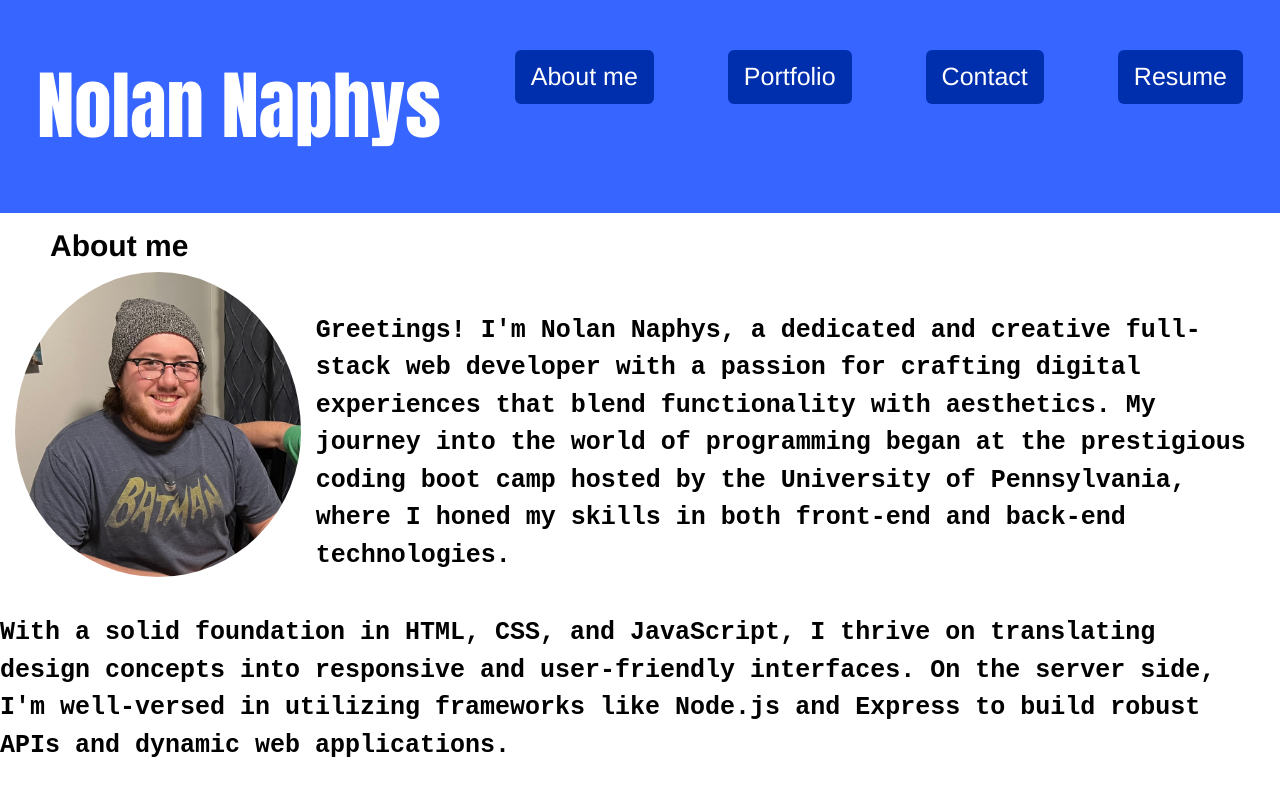
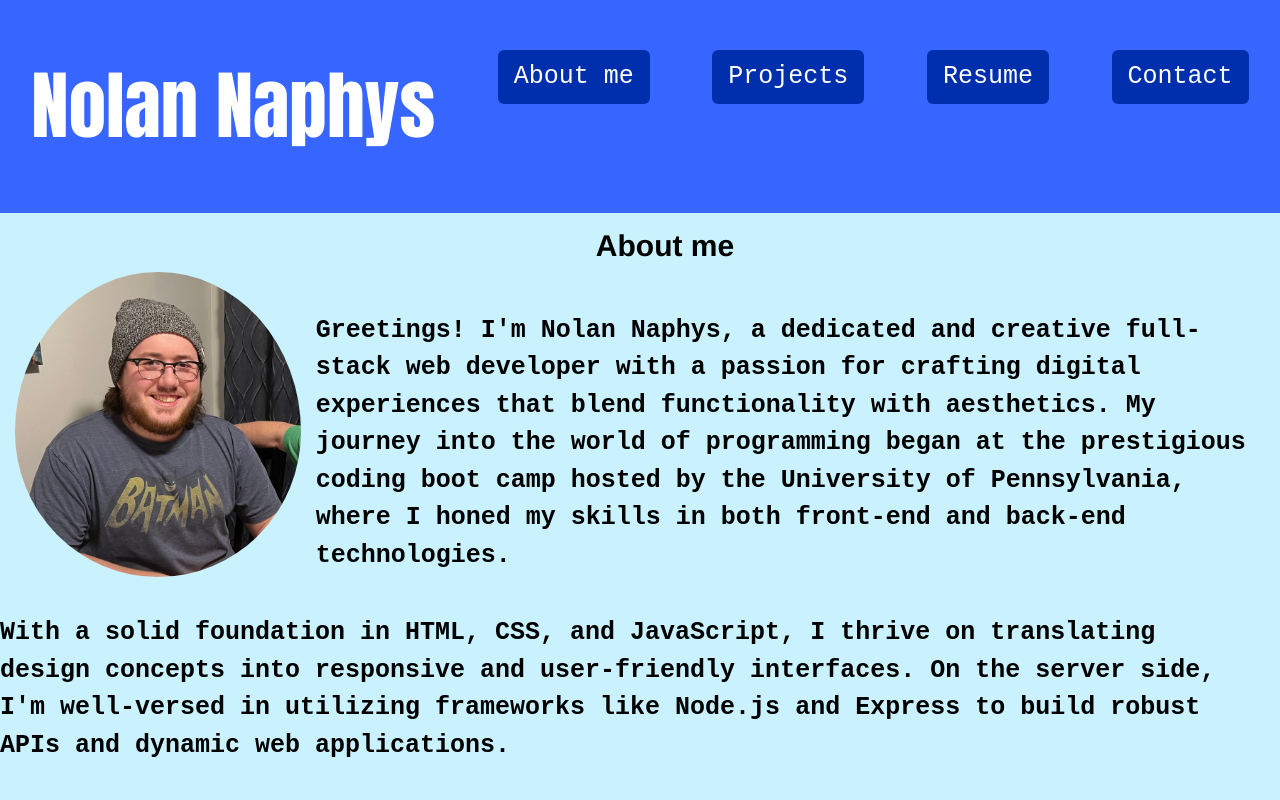
Before and after one commit to nolannaphys/react-portfolio, a React (Vite) app: page /about in a window 1280 px wide. Shown: the top 800 px of the page. Built offline with nearby package versions, Linux system fonts and the light colour scheme.

Commit message:
additional styling

```diff
--- a/src/components/Nav.css
+++ b/src/components/Nav.css
@@ -18,7 +18,7 @@
 
 .nav-pills .nav-item .nav-link {
     font-size: 25px;
-    font-family: 'helvetica';
+    font-family: 'Courier New', Courier, monospace;
     background-color: #002fae;
     color: #ffffff;
   }
--- a/src/components/Nav.jsx
+++ b/src/components/Nav.jsx
@@ -22,7 +22,15 @@ function Nav(){
                     to='/project'
                     className={currentPage === '/' ? 'nav-link active' : 'nav-link'}
                 >
-                    Portfolio
+                    Projects
+                </Link>
+            </li>
+            <li className="nav-item">
+                <Link
+                    to='/resume'
+                    className={currentPage === '/' ? 'nav-link active' : 'nav-link'}
+                >
+                    Resume
                 </Link>
             </li>
             <li className="nav-item">
@@ -33,14 +41,6 @@ function Nav(){
                     Contact
                 </Link>
             </li>
-            <li className="nav-item">
-                <Link
-                    to='/resume'
-                    className={currentPage === '/' ? 'nav-link active' : 'nav-link'}
-                >
-                    Resume
-                </Link>
-            </li>
         </ul>
         </div>
         </>
--- a/src/pages/Contact.jsx
+++ b/src/pages/Contact.jsx
@@ -8,15 +8,15 @@ const Contact = () => {
         <div class="contactDiv">
             <h1 class="contactTitle">Contact Me</h1>
             <h2 class="contactText">
-                <a> Email: nolannaphys@gmail.com</a>
+                <a>  nolannaphys@gmail.com</a>
             </h2>
-            <h2>
+            <h2 class="contactText">
                 <a href='https://github.com/nolannaphys'>Github</a>
             </h2>
-            <h2>
+            <h2 class="contactText">
                 <a href='https://www.linkedin.com/in/nolan-naphys-633934194/'>LinkedIn</a>
             </h2>
-            <h2>
+            <h2 class="contactText">
                 <a href='https://stackoverflow.com/users/22389991/nolan-naphys'>Stack Overflow</a>
             </h2>
             <h2 class="contactText contactBottom"></h2>
--- a/src/pages/Project.jsx
+++ b/src/pages/Project.jsx
@@ -37,7 +37,7 @@ export default function Project() {
 
 return(
     <section>
-        <h3 className="project-name">My Projects</h3>
+        <h3>My Projects</h3>
         <ul className="projects">
             {
                 projects.map((project, i) => (
@@ -48,8 +48,8 @@ return(
                             <div className="project-title">
                                 <a href={project.websiteLink} style={{color: "38220f"}}>{project.name}</a>
                         </div>
+                        <p>{project.description}</p>
                         <a href={project.githubLink}><img src={githubLogo} className="github-image" alt="github logo"></img></a>
-                        <p>{project.description}</p>
                         </div>
                     </div>
                     </li>
--- a/src/pages/Resume.jsx
+++ b/src/pages/Resume.jsx
@@ -13,7 +13,7 @@ export default function Resume() {
                         <li>CSS</li>
                         <li>Bootstrap</li>
                         <li>React</li>
-                        <li>Java</li>
+                        <li>Java Script</li>
                     </ul>
                 </section>
                 <section className="back-end">
@@ -29,6 +29,16 @@ export default function Resume() {
                         <li>Mongoose</li>
                     </ul>
                 </section>
+                <section className="back-end">
+                    <h4>Additional Technologies</h4>
+                    <ul className="back-list">
+                        <li>Github</li>
+                        <li>VS Code</li>
+                        <li>Git Bash</li>
+                        <li>JQuery</li>
+                        <li>Heroku</li>
+                    </ul>
+                </section>
             </body>
         </>
     )
--- a/src/pages/style/About.css
+++ b/src/pages/style/About.css
@@ -25,7 +25,7 @@ h3 {
 }
 
 body {
-    background-color: rgb(255, 255, 255);
+    background-color: rgb(202, 241, 254);
     color: rgb(0, 0, 0);
     font-family: 'helvetica neue';
 }
--- a/src/pages/style/Contact.css
+++ b/src/pages/style/Contact.css
@@ -9,6 +9,7 @@
 .contactText {
     color: rgb(0, 0, 0);
     margin-bottom: 1em;
+    font-family: 'helvetica neue';
 }
 .contactTitle {
     color: rgb(0, 0, 0);
@@ -16,6 +17,11 @@
     font-weight: 600;
     padding-top: 25px;
     padding-bottom: 15px;
+}
+
+a:link, a:visited {
+    color: rgb(0, 0, 0);
+    font-family: 'Helvetica neue';
 }
 
 textarea {
--- a/src/pages/style/Project.css
+++ b/src/pages/style/Project.css
@@ -1,3 +1,19 @@
+h3 {
+    text-align: center;
+    font-family: 'helvetica';
+    font-weight: 700;
+    font-size: 30px;
+    padding-left: 50px;
+    padding-top: 15px;
+}
+
+img {
+  display: block;
+  margin-left: auto;
+  margin-right: auto;
+  width: 40%;
+}
+
 section ul {
     list-style: none;
 }
@@ -12,16 +28,20 @@ section ul {
 
 .project-title {
     font-size: 30px;
+    font-family: 'impact';
 }
 
 a:link, a:visited {
-    color: #38220f;
+    color: rgb(255, 255, 255);
+    font-family: 'impact';
 }
 
 .projects {
     display: flex;
     flex-wrap: wrap;
     justify-content: space-around;
+    color: white;
+    font-family: 'helvetica neue';
 }
 
 .project-section {
@@ -36,7 +56,7 @@ a:link, a:visited {
     left: 0;
     right: 0;
     text-align: center;
-    background-color: #c78752;
+    background-color: steelblue;
     visibility: none;
     opacity: 0;
     transition: opacity 0.3s;
--- a/src/pages/style/Resume.css
+++ b/src/pages/style/Resume.css
@@ -8,9 +8,13 @@ h3 {
 h4 {
     font-family: 'helvetica';
     font-weight: 700;
-    font-size: 30px;
+    font-size: 25px;
     padding-left: 50px;
     padding-top: 15px;
+    display: block;
+    margin-left: auto;
+    margin-right: auto;
+    width: 40%;
 }
 
 .front-end {
@@ -26,6 +30,10 @@ h4 {
     font-family: 'Courier New', Courier, monospace;
     font-weight: 700;
     font-size: 20px;
+    display: block;
+    margin-left: auto;
+    margin-right: auto;
+    width: 40%;
 }
 
 .back-list {
@@ -34,4 +42,8 @@ h4 {
     font-family: 'Courier New', Courier, monospace;
     font-weight: 700;
     font-size: 20px;
+    display: block;
+    margin-left: auto;
+    margin-right: auto;
+    width: 40%;
 }
```
